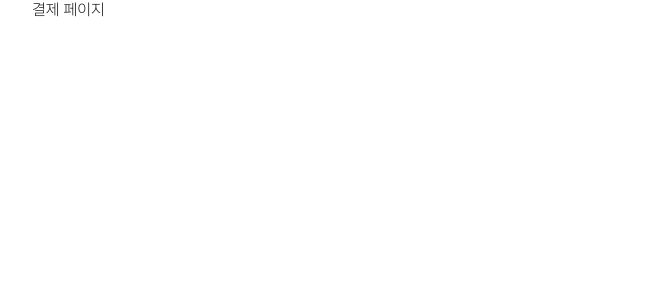
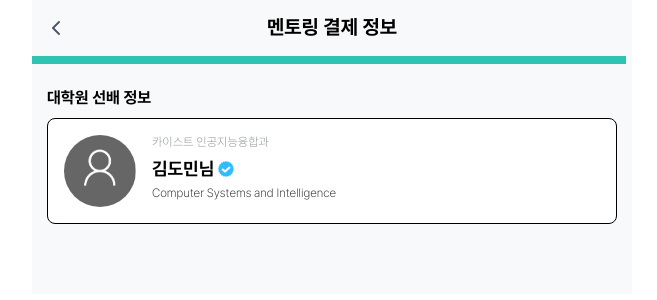
Before and after one commit to WE-ARE-RACCOONS/postgraduate-front, a Next.js app: page /mentoring-apply/1/pay in a window 1280 px wide. Shown: the top 300 px of the page, without its empty margins (308-965 px from the left). Built offline with nearby package versions, Linux system fonts and the light colour scheme.

Commit message:
RAC-266 style: 대학원 선배 정보 스타일 완성

```diff
--- a/src/app/mentoring-apply/[seniorId]/pay/page.tsx
+++ b/src/app/mentoring-apply/[seniorId]/pay/page.tsx
@@ -1,5 +1,94 @@
+'use client';
+import ProgressBar from "@/components/Bar/ProgressBar";
+import BackHeader from "@/components/Header/BackHeader";
+import RoundedImage from "@/components/Image/RoundedImage";
+import styled from "styled-components";
+import user_icon from '../../../../../public/user.png';
+import AuthLabeledText from "@/components/Text/AuthLabeledText";
+
 function MentoringApplyPayPage() {
-  return <div>결제 페이지</div>;
+  return (
+    <MAPContainer>
+      <BackHeader headerText="멘토링 결제 정보" />
+      <ProgressBar activeNum={2} />
+      <MAPContent>
+        <MAPTitle id="map-title-senior-info">대학원 선배 정보</MAPTitle>
+        <MAPBox>
+          <MAPInfoWrapper>
+            <RoundedImage imgSrc={user_icon} altMsg="대학원생 프로필 이미지" />
+            <div id="map-info-text">
+              <div id="map-info-postgradu-major">
+                <div id="map-info-postgradu">카이스트&nbsp;</div>
+                <div id="map-info-major">인공지능융합과</div>
+              </div>
+              <AuthLabeledText str="김도민님" />
+              <div id="map-info-lab">Computer Systems and Intelligence</div>
+            </div>
+          </MAPInfoWrapper>
+        </MAPBox>
+      </MAPContent>
+    </MAPContainer>
+  );
 }
 
+const MAPContainer = styled.div`
+  width: inherit;
+  height: 100%;
+  position: relative;
+  background-color: #F8F9FA;
+  padding-bottom: 4.375rem;
+`
+
+const MAPContent = styled.div`
+  width: 95%;
+  margin: 0 auto;
+  margin-top: 1.5rem;
+
+  #map-title-senior-info {
+    margin-bottom: 0.5rem;
+  }
+`
+
+const MAPTitle = styled.div`
+  width: 90%;
+  height: 1.375rem;
+  font-weight: 700;
+`
+
+const MAPBox = styled.div`
+  width: 100%;
+  height: max-content;
+  border-radius: 8px;
+  background-color: #FFF;
+  padding: 1rem;
+  border: 1px solid #000;
+`
+
+const MAPInfoWrapper = styled.div`
+  width: 100%;
+  display: flex;
+
+  #map-info-text {
+    width: 70%;
+    height: 4.07rem;
+    display: flex;
+    flex-direction: column;
+    justify-content: space-between;
+    margin-left: 1rem;
+
+    #map-info-postgradu-major {
+      width: max-content;
+      height: 1.07rem;
+      font-size: 12px;
+      display: flex;
+      color: #868E96;
+    }
+
+    #map-info-lab {
+      font-size: 12px;
+      color: #212529;
+    }
+  }
+`
+
 export default MentoringApplyPayPage;
```
